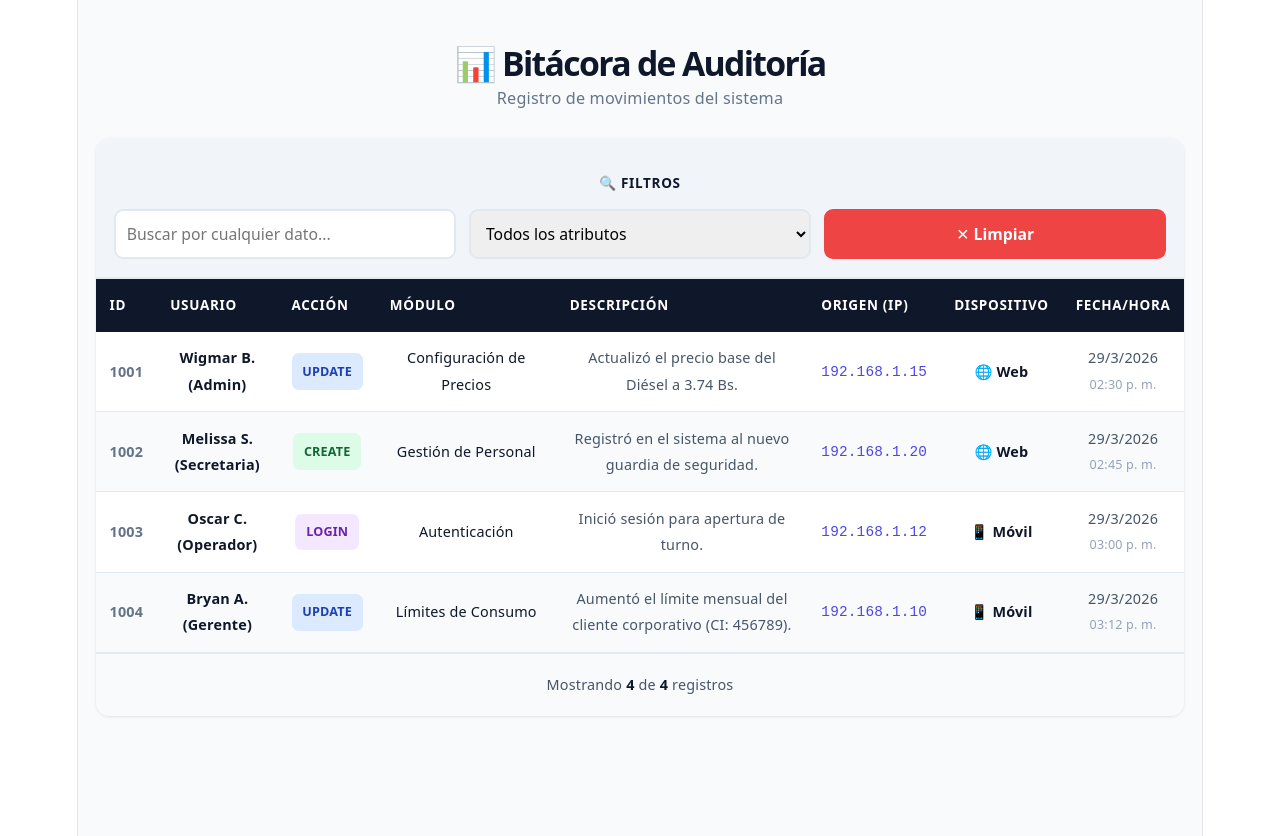
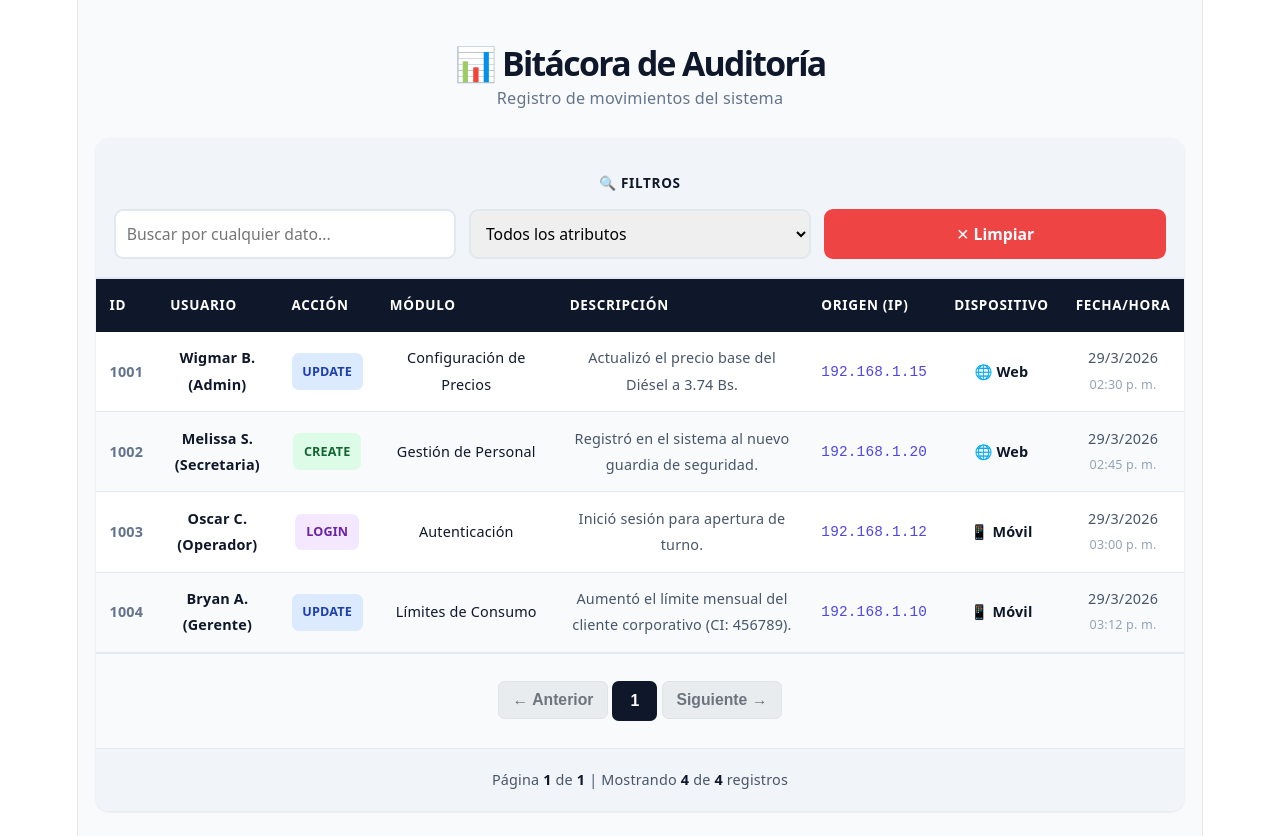
Before and after one commit to naixs007/sistema_gasolinera, a React app in the folder frontend/: page /bitacora in a window 1280 px wide. Built offline with nearby package versions, Linux system fonts and the light colour scheme; the HTML template or start-up script is replaced by a standard one.

Commit message:
añadiendo paginación

```diff
--- a/frontend/src/components/Bitacora.jsx
+++ b/frontend/src/components/Bitacora.jsx
@@ -1,4 +1,4 @@
-import React, { useState, useMemo } from "react";
+import React, { useState, useMemo, useEffect } from "react";
 
 const Bitacora = () => {
   const [registros] = useState([
@@ -47,6 +47,8 @@ const Bitacora = () => {
 
   const [busquedaLibre, setBusquedaLibre] = useState("");
   const [filtroAtributo, setFiltroAtributo] = useState("todos");
+  const [currentPage, setCurrentPage] = useState(1);
+  const itemsPerPage = 5;
 
   const registrosFiltrados = useMemo(() => {
     return registros.filter((registro) => {
@@ -74,6 +76,19 @@ const Bitacora = () => {
     });
   }, [busquedaLibre, filtroAtributo]);
 
+  // Reset a primera página cuando cambian los filtros
+  useEffect(() => {
+    setCurrentPage(1);
+  }, [busquedaLibre, filtroAtributo]);
+
+  // Calcular paginación
+  const totalPages = Math.ceil(registrosFiltrados.length / itemsPerPage);
+  const startIndex = (currentPage - 1) * itemsPerPage;
+  const registrosPaginados = registrosFiltrados.slice(
+    startIndex,
+    startIndex + itemsPerPage,
+  );
+
   const getColorAccion = (accion) => {
     const colores = {
       CREATE: { bg: "#dcfce7", text: "#166534" },
@@ -87,6 +102,7 @@ const Bitacora = () => {
   const limpiarFiltros = () => {
     setBusquedaLibre("");
     setFiltroAtributo("todos");
+    setCurrentPage(1);
   };
 
   return (
@@ -319,8 +335,8 @@ const Bitacora = () => {
                 </tr>
               </thead>
               <tbody>
-                {registrosFiltrados.length > 0 ? (
-                  registrosFiltrados.map((registro, idx) => {
+                {registrosPaginados.length > 0 ? (
+                  registrosPaginados.map((registro, idx) => {
                     const colorAccion = getColorAccion(registro.accion);
                     return (
                       <tr
@@ -458,23 +474,175 @@ const Bitacora = () => {
             </table>
           </div>
 
+          {/* PAGINACIÓN */}
+          <div
+            style={{
+              padding: "1.5rem",
+              backgroundColor: "#f8fafc",
+              borderTop: "1px solid #e2e8f0",
+              display: "flex",
+              justifyContent: "center",
+              alignItems: "center",
+            }}
+          >
+            <nav aria-label="Page navigation">
+              <ul
+                style={{
+                  display: "flex",
+                  listStyle: "none",
+                  padding: 0,
+                  margin: 0,
+                  gap: "0.25rem",
+                  flexWrap: "wrap",
+                  justifyContent: "center",
+                }}
+              >
+                {/* Botón Anterior */}
+                <li
+                  style={{
+                    display: "inline-block",
+                  }}
+                >
+                  <button
+                    onClick={() => setCurrentPage(Math.max(1, currentPage - 1))}
+                    disabled={currentPage === 1}
+                    style={{
+                      padding: "0.5rem 0.75rem",
+                      border: "1px solid #dee2e6",
+                      backgroundColor: currentPage === 1 ? "#e9ecef" : "#fff",
+                      color: currentPage === 1 ? "#6c757d" : "#0f172a",
+                      cursor: currentPage === 1 ? "not-allowed" : "pointer",
+                      borderRadius: "0.375rem",
+                      fontSize: "0.875rem",
+                      fontWeight: "600",
+                      transition: "all 0.2s",
+                    }}
+                    onMouseEnter={(e) => {
+                      if (currentPage !== 1) {
+                        e.target.style.backgroundColor = "#0f172a";
+                        e.target.style.color = "#fff";
+                      }
+                    }}
+                    onMouseLeave={(e) => {
+                      if (currentPage !== 1) {
+                        e.target.style.backgroundColor = "#fff";
+                        e.target.style.color = "#0f172a";
+                      }
+                    }}
+                  >
+                    ← Anterior
+                  </button>
+                </li>
+
+                {/* Números de página */}
+                {Array.from({ length: totalPages }, (_, i) => i + 1).map(
+                  (page) => (
+                    <li key={page} style={{ display: "inline-block" }}>
+                      <button
+                        onClick={() => setCurrentPage(page)}
+                        style={{
+                          padding: "0.5rem 0.75rem",
+                          border:
+                            page === currentPage
+                              ? "2px solid #0f172a"
+                              : "1px solid #dee2e6",
+                          backgroundColor:
+                            page === currentPage ? "#0f172a" : "#fff",
+                          color: page === currentPage ? "#fff" : "#0f172a",
+                          cursor: "pointer",
+                          borderRadius: "0.375rem",
+                          fontSize: "0.875rem",
+                          fontWeight: page === currentPage ? "700" : "600",
+                          minWidth: "2.5rem",
+                          transition: "all 0.2s",
+                        }}
+                        onMouseEnter={(e) => {
+                          if (page !== currentPage) {
+                            e.target.style.backgroundColor = "#f1f5f9";
+                          }
+                        }}
+                        onMouseLeave={(e) => {
+                          if (page !== currentPage) {
+                            e.target.style.backgroundColor = "#fff";
+                          }
+                        }}
+                      >
+                        {page}
+                      </button>
+                    </li>
+                  ),
+                )}
+
+                {/* Botón Siguiente */}
+                <li
+                  style={{
+                    display: "inline-block",
+                  }}
+                >
+                  <button
+                    onClick={() =>
+                      setCurrentPage(Math.min(totalPages, currentPage + 1))
+                    }
+                    disabled={currentPage === totalPages}
+                    style={{
+                      padding: "0.5rem 0.75rem",
+                      border: "1px solid #dee2e6",
+                      backgroundColor:
+                        currentPage === totalPages ? "#e9ecef" : "#fff",
+                      color: currentPage === totalPages ? "#6c757d" : "#0f172a",
+                      cursor:
+                        currentPage === totalPages ? "not-allowed" : "pointer",
+                      borderRadius: "0.375rem",
+                      fontSize: "0.875rem",
+                      fontWeight: "600",
+                      transition: "all 0.2s",
+                    }}
+                    onMouseEnter={(e) => {
+                      if (currentPage !== totalPages) {
+                        e.target.style.backgroundColor = "#0f172a";
+                        e.target.style.color = "#fff";
+                      }
+                    }}
+                    onMouseLeave={(e) => {
+                      if (currentPage !== totalPages) {
+                        e.target.style.backgroundColor = "#fff";
+                        e.target.style.color = "#0f172a";
+                      }
+                    }}
+                  >
+                    Siguiente →
+                  </button>
+                </li>
+              </ul>
+            </nav>
+          </div>
+
           {/* FOOTER */}
           <div
             style={{
               padding: "1rem",
-              backgroundColor: "#f8fafc",
+              backgroundColor: "#f1f5f9",
               borderTop: "1px solid #e2e8f0",
               fontSize: "0.8rem",
               color: "#475569",
+              textAlign: "center",
             }}
           >
-            Mostrando{" "}
+            Página{" "}
             <span style={{ fontWeight: "700", color: "#0f172a" }}>
-              {registrosFiltrados.length}
+              {currentPage}
             </span>{" "}
             de{" "}
             <span style={{ fontWeight: "700", color: "#0f172a" }}>
-              {registros.length}
+              {totalPages}
+            </span>{" "}
+            | Mostrando{" "}
+            <span style={{ fontWeight: "700", color: "#0f172a" }}>
+              {registrosPaginados.length}
+            </span>{" "}
+            de{" "}
+            <span style={{ fontWeight: "700", color: "#0f172a" }}>
+              {registrosFiltrados.length}
             </span>{" "}
             registros
           </div>
```
